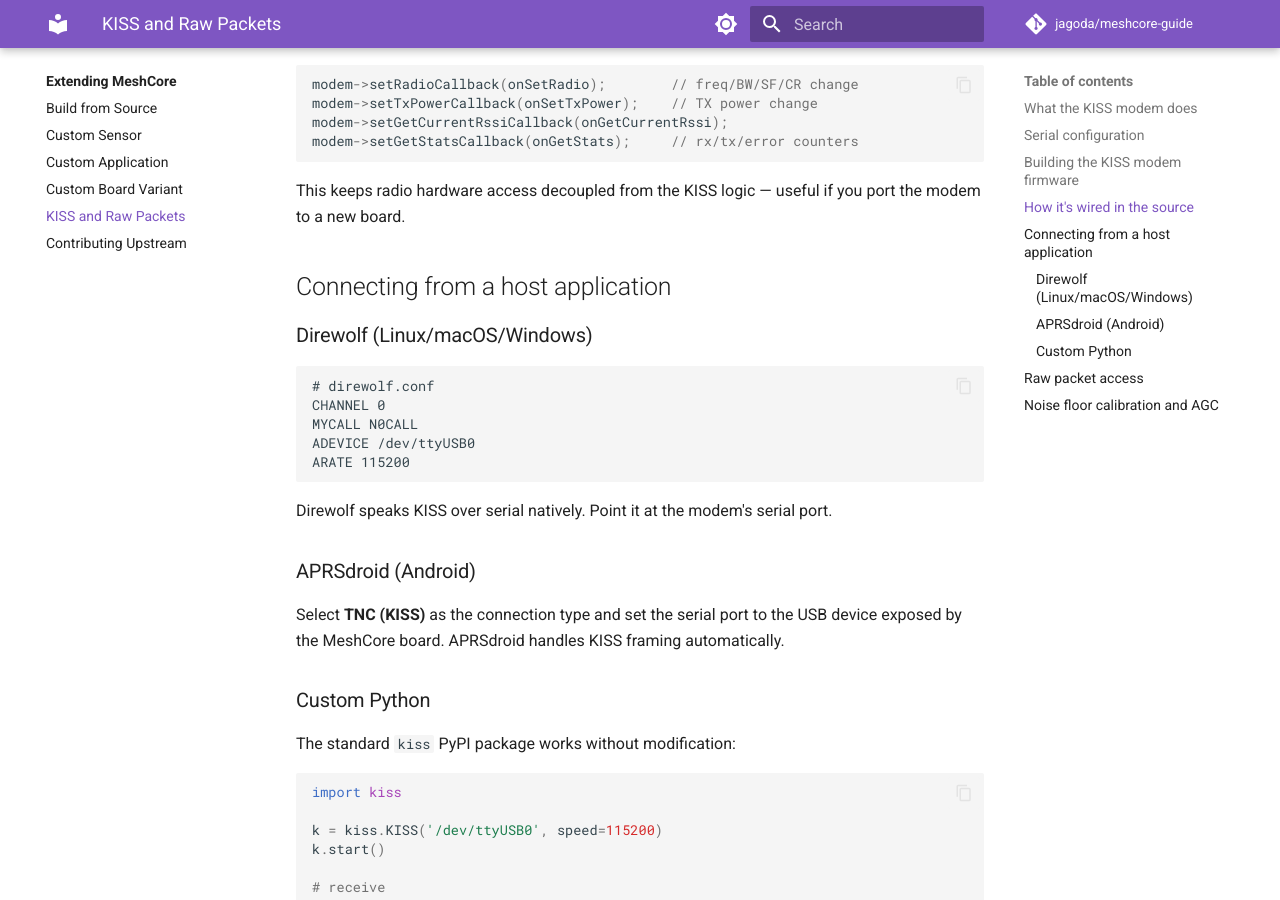
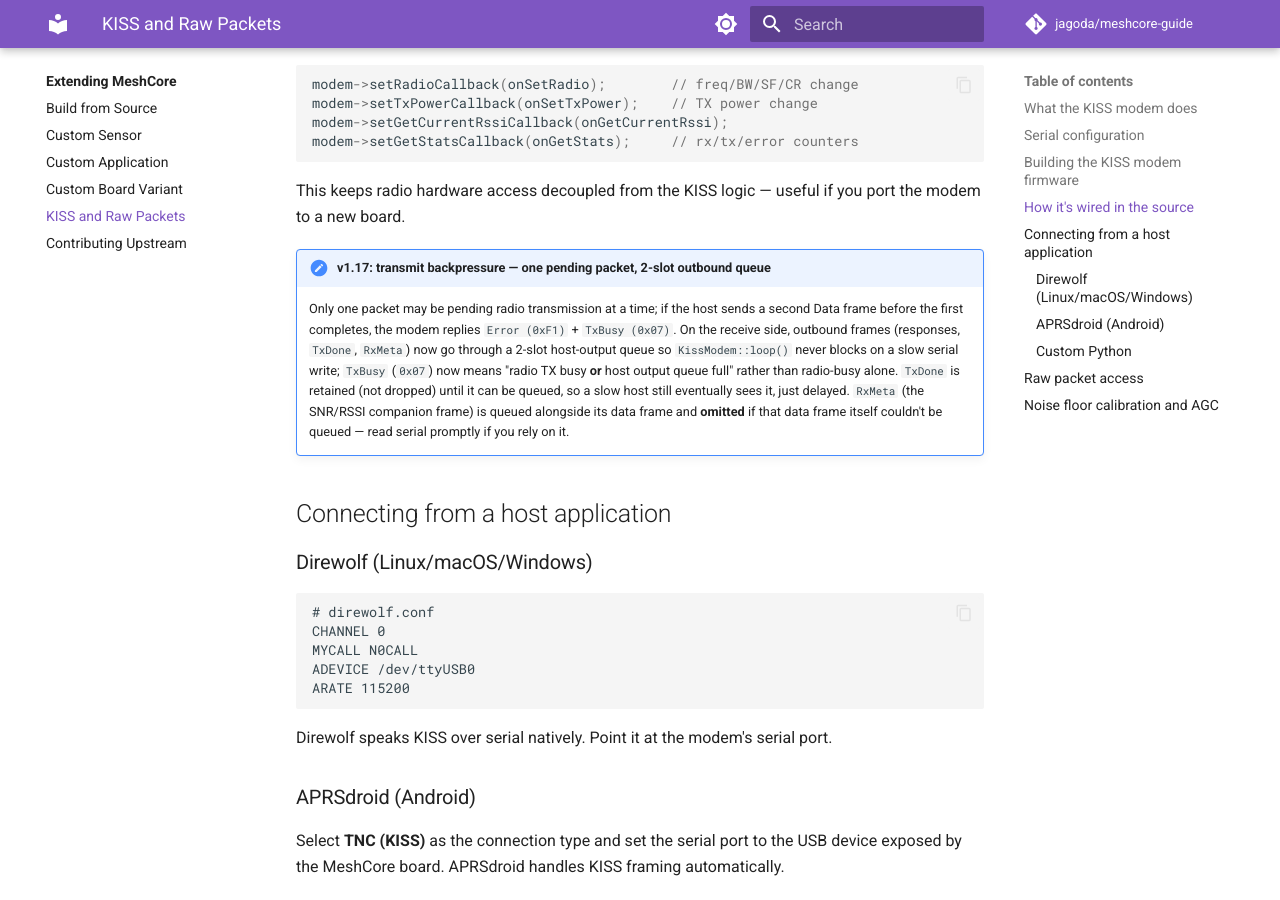
Before and after one commit to jagoda/meshcore-guide, an MkDocs documentation site: the page built from docs/extending/kiss-and-raw-packets.md, in a window 1280 px wide and 900 px high, scrolled down 2043 px. Built offline with MkDocs 1.6.1 and Material for MkDocs 9.7.7, drawn with Linux system fonts in a browser that asks for light colours; comment, search, counter and statistics services are not loaded.

Commit message:
checkpoint: Phase 9 — KISS modem v1.17 backpressure (single pending TX, 2-slot host queue, TxBusy semantics, RxMeta omission) as one-paragraph note (guide has no response-code table)

```diff
--- a/docs/extending/kiss-and-raw-packets.md
+++ b/docs/extending/kiss-and-raw-packets.md
@@ -94,6 +94,19 @@ modem->setGetStatsCallback(onGetStats);     // rx/tx/error counters
 This keeps radio hardware access decoupled from the KISS logic — useful if you
 port the modem to a new board.
 
+!!! note "v1.17: transmit backpressure — one pending packet, 2-slot outbound queue"
+    Only one packet may be pending radio transmission at a time; if the host
+    sends a second Data frame before the first completes, the modem replies
+    `Error (0xF1)` + `TxBusy (0x07)`. On the receive side, outbound frames
+    (responses, `TxDone`, `RxMeta`) now go through a 2-slot host-output queue
+    so `KissModem::loop()` never blocks on a slow serial write; `TxBusy`
+    (`0x07`) now means "radio TX busy **or** host output queue full" rather
+    than radio-busy alone. `TxDone` is retained (not dropped) until it can be
+    queued, so a slow host still eventually sees it, just delayed. `RxMeta`
+    (the SNR/RSSI companion frame) is queued alongside its data frame and
+    **omitted** if that data frame itself couldn't be queued — read serial
+    promptly if you rely on it.
+
 ## Connecting from a host application
 
 ### Direwolf (Linux/macOS/Windows)
```
